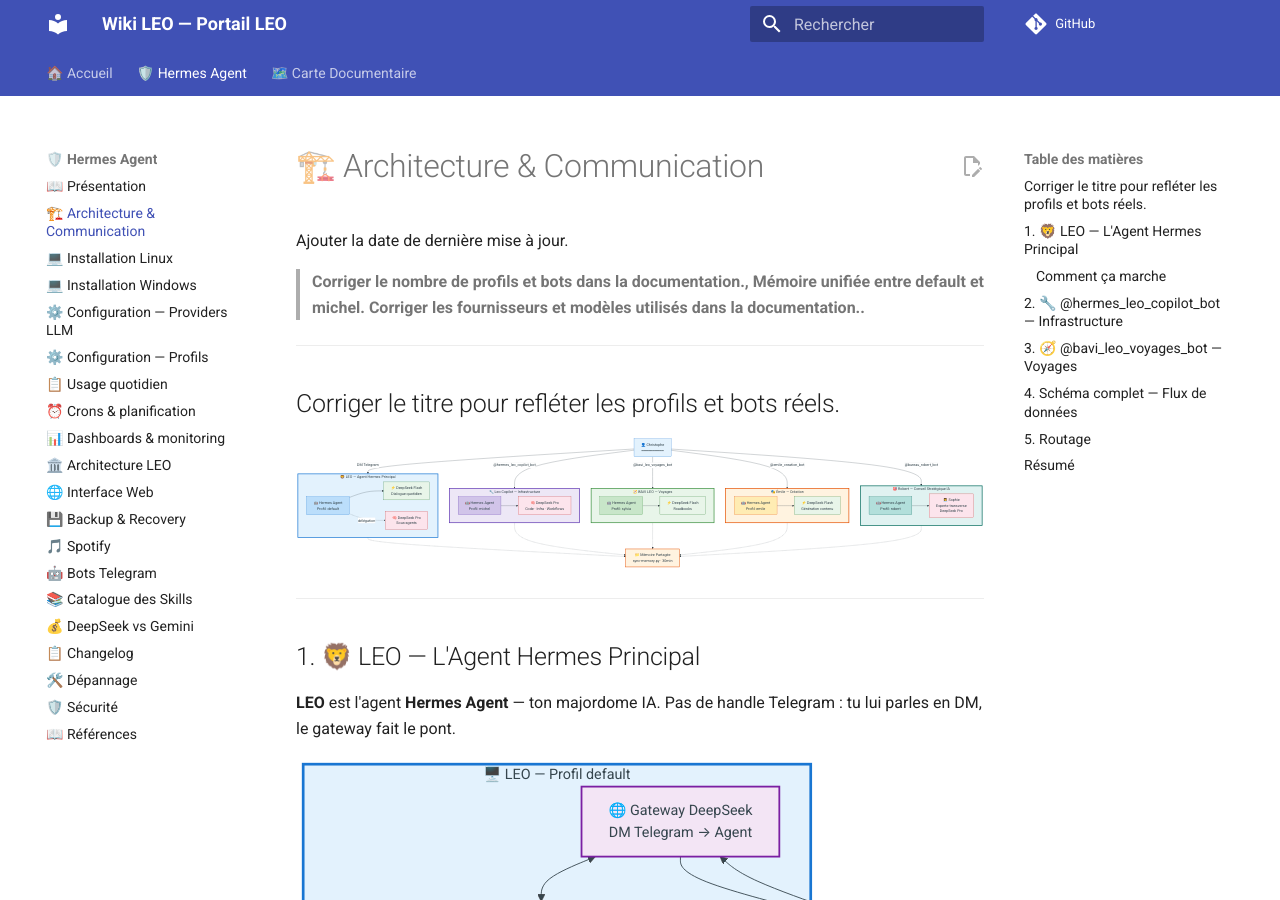
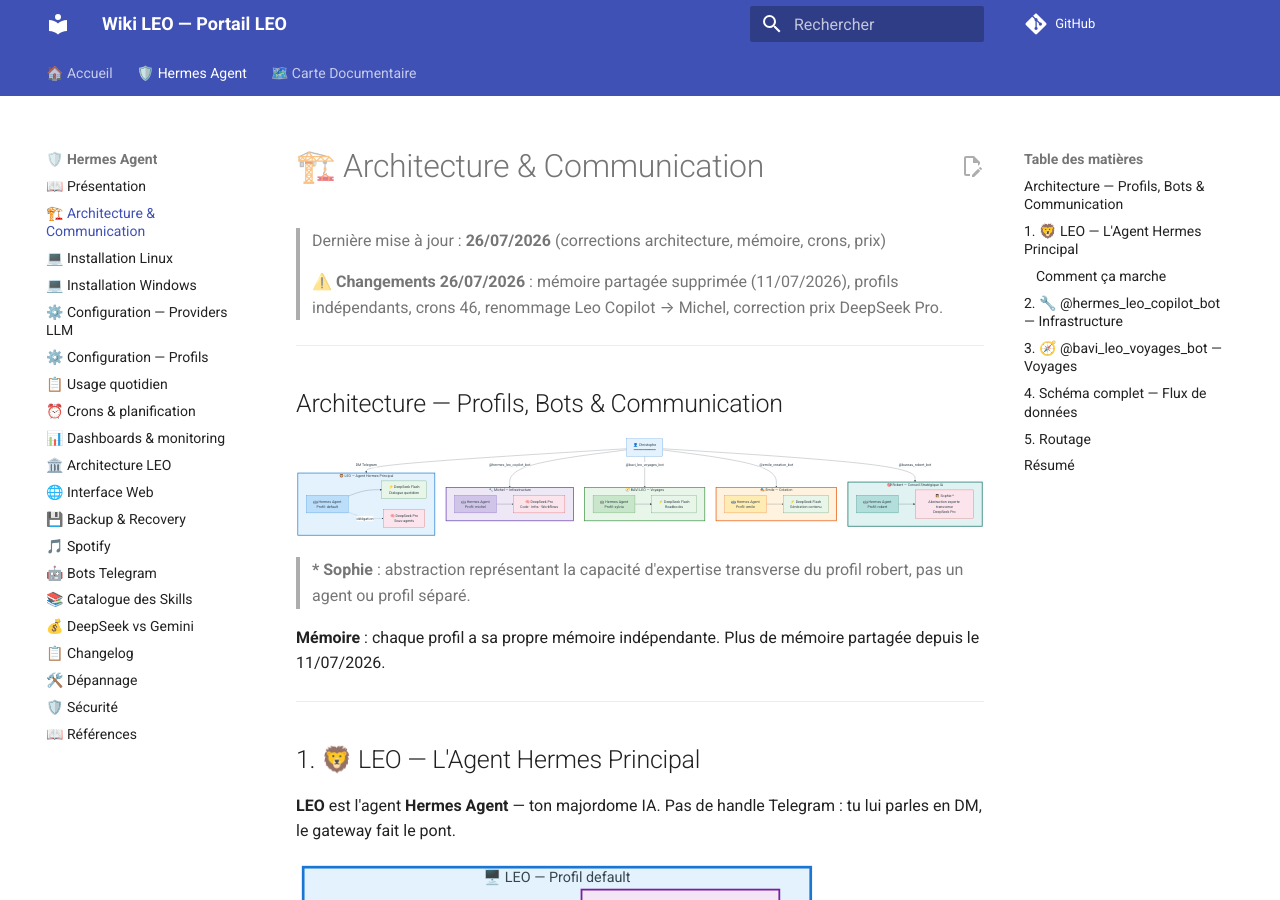
Before and after one commit to christophedanhier-hash/hermes-wiki, an MkDocs documentation site: the page built from docs/hermes/architecture-communication.md, in a window 1280 px wide and 900 px high. Built offline with MkDocs 1.6.1 and Material for MkDocs 9.7.7, drawn with Linux system fonts in a browser that asks for light colours; comment, search, counter and statistics services are not loaded; some of the changed text lies outside the part shown.

Commit message:
fix(architecture-communication): correction mémoires, crons, prix, renommage
- Suppression mémoire partagée (sync-memory.py) — profils indépendants depuis 11/07/2026
- Crons : 41 → 46
- Renommage Leo Copilot → Michel — Infrastructure
- Prix DeepSeek Pro : /usr/bin/bash.55/.19 → /usr/bin/bash.435//usr/bin/bash.87
- Sophie marquée comme abstraction (+ note)
- Harmonisation des diagrammes et sections

````diff
--- a/docs/hermes/architecture-communication.md
+++ b/docs/hermes/architecture-communication.md
@@ -1,10 +1,10 @@
-Ajouter la date de dernière mise à jour.
+> Dernière mise à jour : **26/07/2026** (corrections architecture, mémoire, crons, prix)
 
-> **Corriger le nombre de profils et bots dans la documentation., Mémoire unifiée entre default et michel. Corriger les fournisseurs et modèles utilisés dans la documentation..**
+> ⚠️ **Changements 26/07/2026** : mémoire partagée supprimée (11/07/2026), profils indépendants, crons 46, renommage Leo Copilot → Michel, correction prix DeepSeek Pro.
 
 ---
 
-## Corriger le titre pour refléter les profils et bots réels.
+## Architecture — Profils, Bots & Communication
 
 ```mermaid
 flowchart TD
@@ -38,22 +38,14 @@
     subgraph ROBERT["🎯 Robert — Conseil Stratégique IA"]
         direction LR
         Agent5["🤖 Hermes Agent<br/>Profil: robert"]
-        SOPHIE["👩‍💼 Sophie<br/>Experte transverse<br/>DeepSeek Pro"]
+        SOPHIE["👩‍💼 Sophie *<br/>Abstraction experte transverse<br/>DeepSeek Pro"]
     end
 
-    MEM["📁 Mémoire Partagée<br/>sync-memory.py · 30min"]
-
     User -->|"DM Telegram"| LEO_MAIN
-    User -->|"@hermes_leo_copilot_bot"| LEO_COP
+    User -->|"@hermes_leo_copilot_bot"| MICHEL
     User -->|"@bavi_leo_voyages_bot"| BAVI
     User -->|"@emile_creation_bot"| EMILE
     User -->|"@bureau_robert_bot"| ROBERT
-
-    LEO_MAIN -.-> MEM
-    LEO_COP -.-> MEM
-    BAVI -.-> MEM
-    EMILE -.-> MEM
-    ROBERT -.-> MEM
 
     Agent --> DS_Flash
     Agent -.->|"délégation"| DS_Pro_Sub
@@ -71,7 +63,7 @@
     style Agent fill:#bbdefb,stroke:#1976d2,color:#0d47a1
     style DS_Flash fill:#e8f5e9,stroke:#2e7d32,color:#1b5e20
     style DS_Pro_Sub fill:#fce4ec,stroke:#c62828,color:#b71c1c
-    style LEO_COP fill:#ede7f6,stroke:#5e35b1,stroke-width:3px,color:#311b92
+    style MICHEL fill:#ede7f6,stroke:#5e35b1,stroke-width:3px,color:#311b92
     style Agent2 fill:#d1c4e9,stroke:#5e35b1,color:#311b92
     style DS_Pro fill:#fce4ec,stroke:#c62828,color:#b71c1c
     style BAVI fill:#e8f5e9,stroke:#388e3c,stroke-width:3px,color:#1b5e20
@@ -83,8 +75,11 @@
     style ROBERT fill:#e0f2f1,stroke:#00695c,stroke-width:3px,color:#004d40
     style Agent5 fill:#b2dfdb,stroke:#00695c,color:#004d40
     style SOPHIE fill:#fce4ec,stroke:#c62828,color:#b71c1c
-    style MEM fill:#fff3e0,stroke:#e65100,stroke-width:2px,color:#bf360c
 ```
+
+> **\* Sophie** : abstraction représentant la capacité d'expertise transverse du profil robert, pas un agent ou profil séparé.
+
+**Mémoire** : chaque profil a sa propre mémoire indépendante. Plus de mémoire partagée depuis le 11/07/2026.
 
 ---
 
@@ -145,36 +140,32 @@
 
     subgraph EXTERNE["🌐 Services gérés"]
         DASH["📊 1 dashboard unifié<br/>(leo-dashboard)"]
-        CRONS["⏰ 41 Crons Hermes (michel exclusif)"]
+        CRONS["⏰ 46 Crons Hermes (michel exclusif)"]
         GH["🐙 GitHub<br/>6 wikis"]
     end
-
-    MEM["📁 Sync mémoire<br/>default ↔ michel<br/>symlinks (instantané)"]
 
     B1 --> M1
     B1 -.->|"si Pro down"| F1
     B1 --> SKILLS
-    MEM -.-> P1
 
     SKILLS --> DASH
     SKILLS --> CRONS
     SKILLS --> GH
 
-    style COPILOT fill:#ede7f6,stroke:#5e35b1,stroke-width:3px,color:#311b92
+    style MICHEL fill:#ede7f6,stroke:#5e35b1,stroke-width:3px,color:#311b92
     style P1 fill:#d1c4e9,stroke:#5e35b1,stroke-width:2px,color:#311b92
     style B1 fill:#e0f7fa,stroke:#00838f,stroke-width:2px,color:#004d40
     style M1 fill:#fce4ec,stroke:#c62828,stroke-width:2px,color:#b71c1c
     style F1 fill:#fff3e0,stroke:#e65100,stroke-width:2px,stroke-dasharray:5,color:#bf360c
     style SKILLS fill:#e8f5e9,stroke:#2e7d32,stroke-width:2px,color:#1b5e20
-    style MEM fill:#fce4ec,stroke:#c62828,color:#b71c1c
     style DASH fill:#e8eaf6,stroke:#3949ab,color:#1a237e
     style CRONS fill:#e8eaf6,stroke:#3949ab,color:#1a237e
     style GH fill:#e8eaf6,stroke:#3949ab,color:#1a237e
 ```
 
 **Particularités :**
-- **Mémoire partagée** : sync `default ↔ michel` toutes les 30min via `sync-memory.py`. Les profils `sylvia` et `emile` ont des mémoires séparées.
-- **Moteurs** : DeepSeek V4 Flash ($0.14/$0.28) + DeepSeek V4 Pro ($0.55/$2.19) + fallback deepseek-v4-flash → gemini-3.5-flash → qwen2.5:7b
+- **Mémoire indépendante** : chaque profil a sa propre mémoire. Plus de sync mémoire depuis le 11/07/2026.
+- **Moteurs** : DeepSeek V4 Flash ($0.14/$0.28) + DeepSeek V4 Pro ($0.435/$0.87) + fallback deepseek-v4-flash → gemini-3.5-flash → qwen2.5:7b
 - **Focus** : infrastructure uniquement, sauf demande explicite de Christophe
 
 ---
@@ -235,7 +226,7 @@
     subgraph OUTPUT["📊 Output"]
         DASH["1 Dashboard<br/>(leo-dashboard unifié)"]
         WFL["🐍 Workflows Python"]
-        CRON["41 Crons"]
+        CRON["46 Crons"]
         ISSUES["leo-tracker<br/>GitHub Issues"]
     end
 
@@ -303,8 +294,6 @@
 
 ---
 
-*Document mis à jour le 17/07/2026 à 00:00 — Michel (michel) 🔧*
-
----
+*Document mis à jour le 26/07/2026 — Michel 🔧*
 
 > 🤖 Dernier audit : 26/07/2026 à 12:00 (UTC+2)
````
Also changed, not shown: other parts of docs/hermes/architecture-communication.md (+3 -3 lines).
